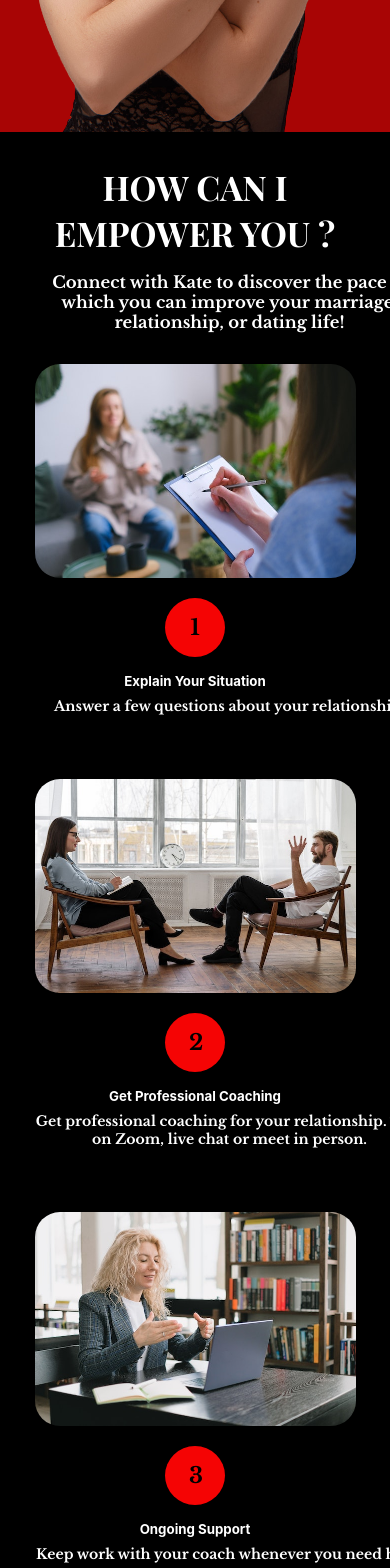
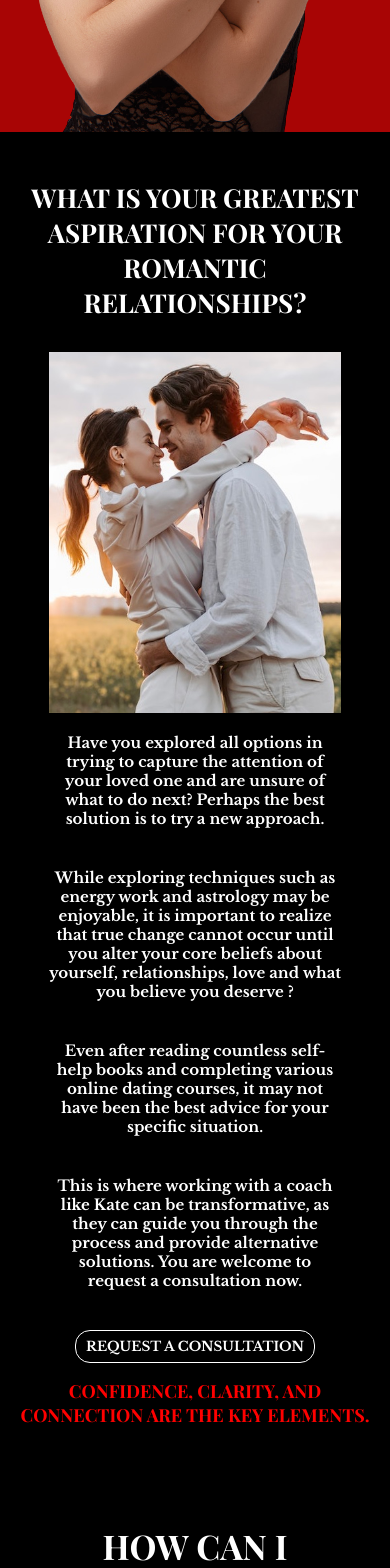
Before and after one commit to benbasty/interlove, a React (Create React App) app: page / in a window 390 px wide. Shown: the part 1460-3028 px from the top of the page. Built offline with nearby package versions, Linux system fonts and the light colour scheme.

Commit message:
media queries

```diff
--- a/src/components/about/about-kate.css
+++ b/src/components/about/about-kate.css
@@ -109,3 +109,10 @@
         height: 250px;
     }
 }
+
+@media screen and (max-width: 600px) {
+    .about-kate-content {
+        display: flex;
+        flex-direction: column;
+    }
+}
--- a/src/components/about/about-request.css
+++ b/src/components/about/about-request.css
@@ -58,7 +58,35 @@
 
 
 @media screen and (max-width: 1024px) {
-    #about-request {
-        display: none;
+    .head-request {
+        font-size: 26px;
+    }
+    .request-text h4 {
+        font-size: 15px;
+    }
+    .bottom-request {
+        margin-top: 0;
+        margin-bottom: 3rem;
     }
 }
+
+@media screen and (max-width: 912px) {
+    #about-request {
+        width: 100%;
+        height: 100%;
+        padding: 1rem;
+    }
+}
+
+
+@media screen and (max-width: 768px) {
+    .request-description {
+        display: flex;
+        flex-direction: column-reverse;
+        gap: 1rem;
+    }
+    .request-text {
+        width: 100%;
+        text-align: center;
+    }
+}
--- a/src/components/about/book-now.css
+++ b/src/components/about/book-now.css
@@ -41,3 +41,18 @@
         margin-top: 0.5rem;
     }
 }
+
+@media screen and (max-width: 600px) {
+    .book-now-container {
+        flex-direction: column-reverse;
+        padding: 2rem;
+    }
+
+    .booking-request, .katepic {
+        width: 100%;
+    }
+
+    .booking-request {
+        text-align: center;
+    }
+}
--- a/src/components/testimonials/testimonials.css
+++ b/src/components/testimonials/testimonials.css
@@ -66,3 +66,23 @@
         font-size: 14px;
     }
 }
+
+@media screen and (max-width: 600px) {
+    .testimonials-texts {
+        flex-direction: column;
+        justify-content: center;
+        gap: 1rem;
+    }
+    .testimonial {
+        width: 100%;
+    }
+    .testimonial img {
+        margin-bottom: 0.5rem;
+    }
+    .testimonial h4 {
+        margin-bottom: 1rem;
+    }
+    .testimonial p {
+        font-size: 18px;
+    }
+}
```
